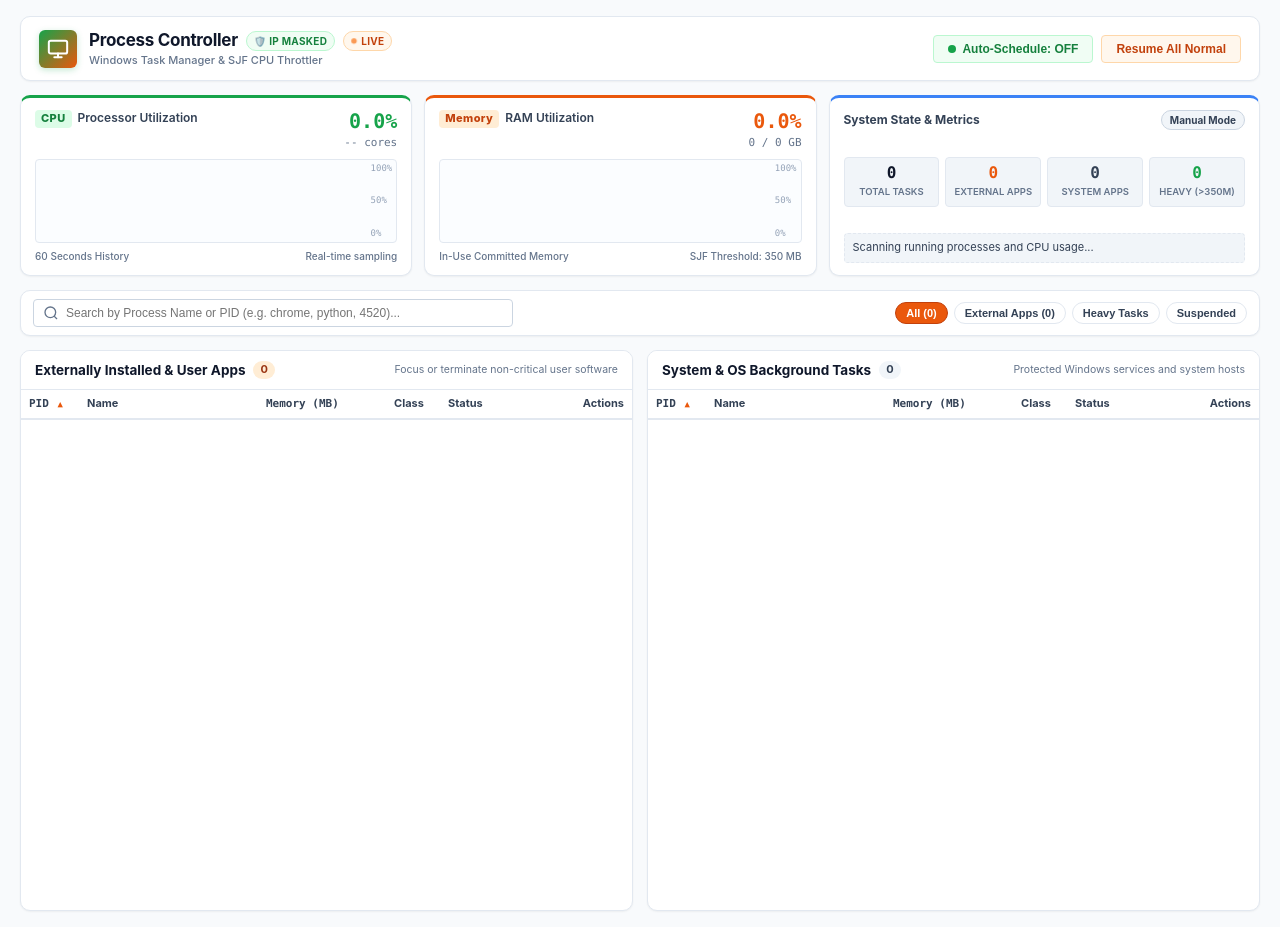
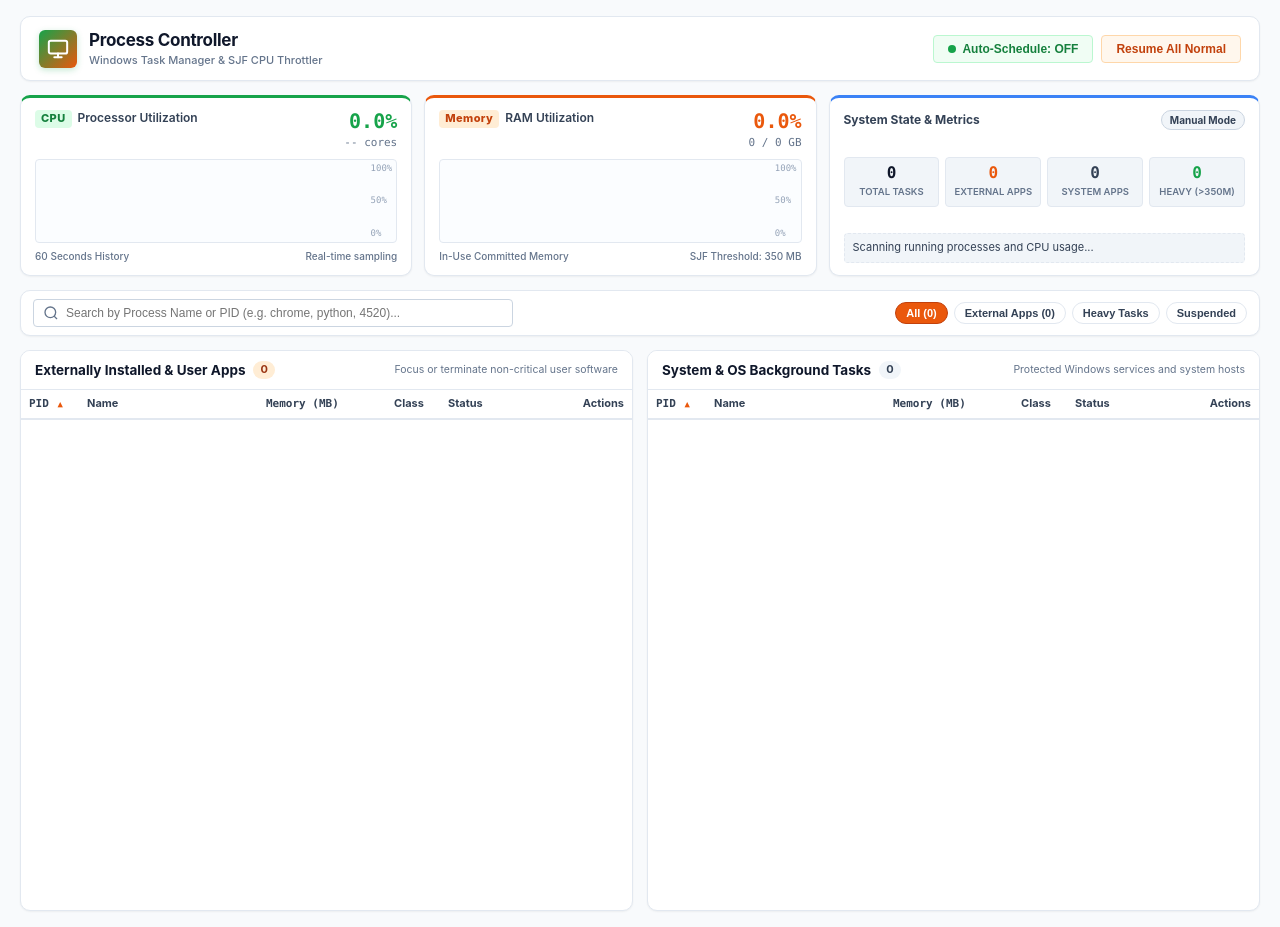
Before and after one commit to Hriju85/SYSmin, a plain HTML site: page frontend/index.html in a window 1280 px wide. Drawn offline with Linux system fonts and the light colour scheme; no server answers.

Commit message:
Remove IP Masked and LIVE badges from header

```diff
--- a/frontend/index.html
+++ b/frontend/index.html
@@ -23,8 +23,6 @@
                 <div>
                     <div class="brand-title-row">
                         <h1>Process Controller</h1>
-                        <span class="badge badge-privacy" title="Client IP masked to 127.0.0.1 and tracking headers scrubbed">🛡️ IP Masked</span>
-                        <span class="badge badge-live"><span class="pulse-dot"></span> LIVE</span>
                     </div>
                     <p class="subtitle">Windows Task Manager & SJF CPU Throttler</p>
                 </div>
```
